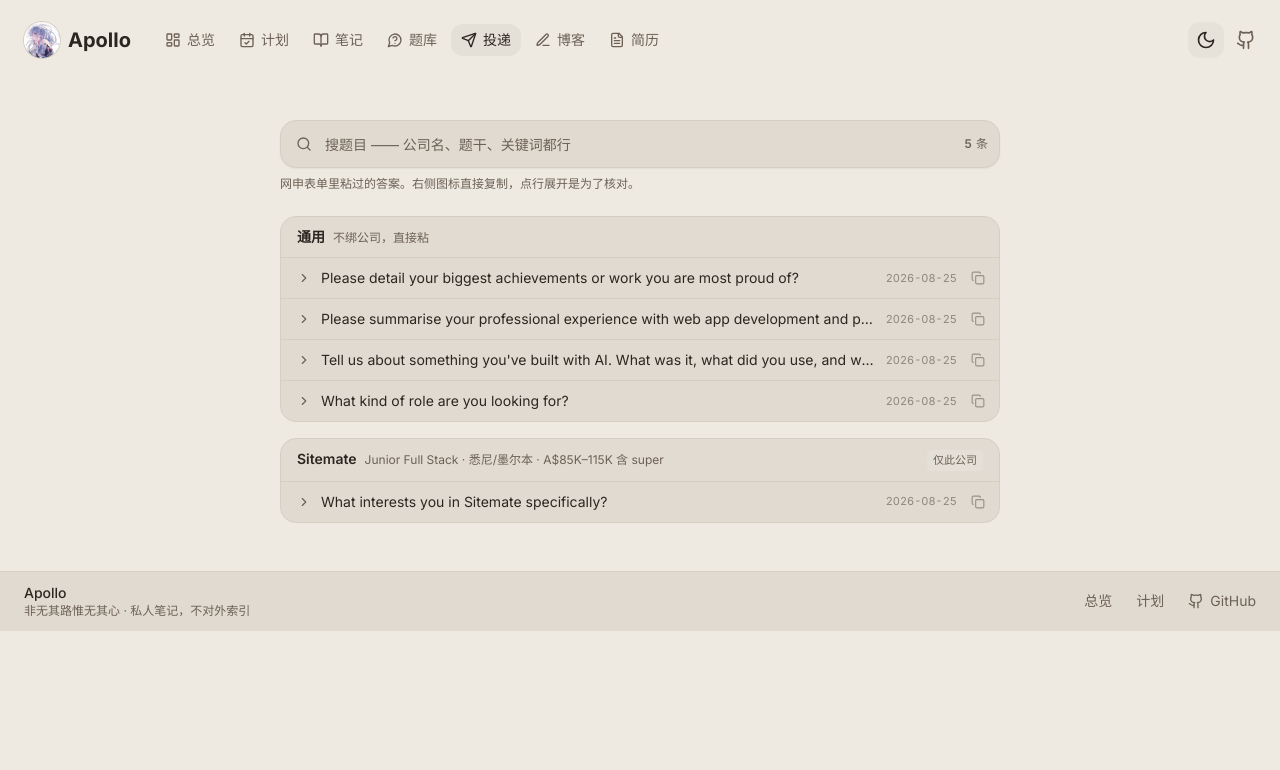
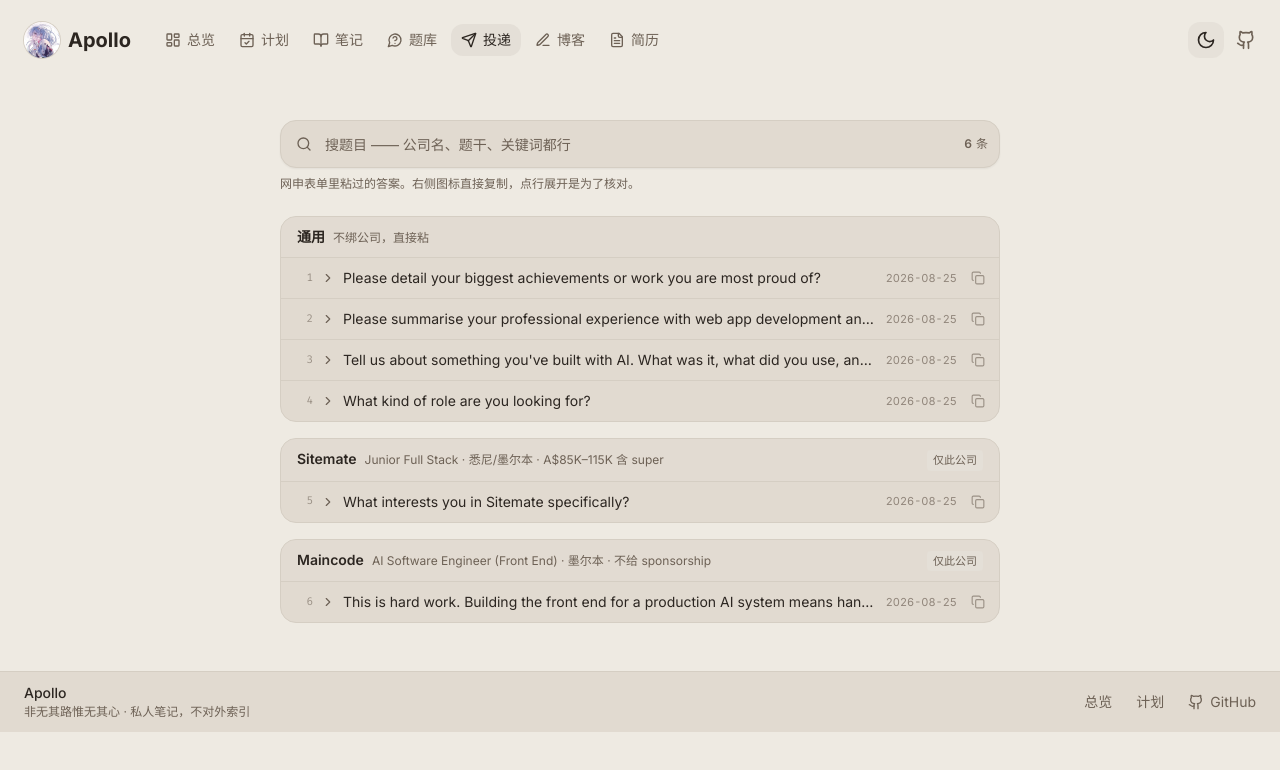
Before and after one commit to Fzgt/apollo, a React (Vite) app: page /apply in a window 1280 px wide. Shown: the top 770 px of the page. Built offline with nearby package versions, Linux system fonts and the light colour scheme.

Commit message:
feat: 投递库加固定题号，收 Maincode 最难问题一题

```diff
--- a/src/components/applications/ApplicationRow.tsx
+++ b/src/components/applications/ApplicationRow.tsx
@@ -7,6 +7,8 @@ import { cn } from '@/lib/utils';
 
 interface ApplicationRowProps {
   answer: ApplicationAnswer;
+  /** 库里的固定题号，跟他口头说「第几题」用的是同一个数 */
+  number: number;
   isOpen: boolean;
   onToggle: () => void;
   /** 搜索命中的字符下标，用于高亮 */
@@ -37,7 +39,7 @@ function Highlighted({ text, indices }: { text: string; indices?: number[] }) {
  * 一屏能扫过的条数比每条的信息量重要，所以题干只占一行、多了截断。
  * 复制按钮不必展开就能按——展开是为了核对，不是复制的前提。
  */
-export function ApplicationRow({ answer, isOpen, onToggle, hits }: ApplicationRowProps) {
+export function ApplicationRow({ answer, number, isOpen, onToggle, hits }: ApplicationRowProps) {
   const [copied, setCopied] = useState(false);
 
   useEffect(() => {
@@ -77,7 +79,7 @@ export function ApplicationRow({ answer, isOpen, onToggle, hits }: ApplicationRo
             scale: { duration: 0.12 },
           }}
           className={cn(
-            'relative flex min-w-0 flex-1 items-center gap-2.5 overflow-hidden py-2 pl-4 pr-2 text-left outline-none',
+            'relative flex min-w-0 flex-1 items-center gap-2 overflow-hidden py-2 pl-3 pr-2 text-left outline-none',
             'transition-[border-color,box-shadow] duration-200',
             'hover:z-10 hover:shadow-[0_8px_24px_-22px_hsl(var(--foreground))]',
             'focus-visible:z-10 focus-visible:ring-2 focus-visible:ring-inset focus-visible:ring-ring'
@@ -92,6 +94,10 @@ export function ApplicationRow({ answer, isOpen, onToggle, hits }: ApplicationRo
             )}
           />
           <span className="pointer-events-none absolute inset-0 bg-gradient-to-r from-primary/[0.055] to-transparent opacity-0 transition-opacity duration-300 group-hover:opacity-100" />
+
+          <span className="relative w-5 shrink-0 text-right font-mono text-[11px] tabular-nums text-muted-foreground/60">
+            {number}
+          </span>
 
           <ChevronRight
             className={cn(
--- a/src/content/applications/index.ts
+++ b/src/content/applications/index.ts
@@ -7,11 +7,12 @@
 
 import type { ApplicationAnswer, ApplicationGroup } from './types';
 import { general } from './general';
+import { maincode } from './maincode';
 import { sitemate } from './sitemate';
 
 export type { ApplicationAnswer, ApplicationGroup } from './types';
 
-export const applicationGroups: ApplicationGroup[] = [general, sitemate];
+export const applicationGroups: ApplicationGroup[] = [general, sitemate, maincode];
 
 export interface FlatAnswer {
   group: ApplicationGroup;
@@ -23,3 +24,11 @@ export const allAnswers: FlatAnswer[] = applicationGroups.flatMap((group) =>
 );
 
 export const answerCount = allAnswers.length;
+
+/**
+ * 题号。按库里的固定顺序编，一题一个号——搜索会按得分重排，号不跟着变，
+ * 这样「第 3 题」在任何视图下都指同一条。往数组末尾加题不会打乱已有的号。
+ */
+export const answerNumbers = new Map<string, number>(
+  allAnswers.map(({ answer }, index) => [answer.id, index + 1])
+);
--- /dev/null
+++ b/src/content/applications/maincode.ts
@@ -0,0 +1,37 @@
+import type { ApplicationGroup } from './types';
+
+/**
+ * Maincode（墨尔本 · AI Software Engineer, Front End）。
+ * 事实来源是 Argus 里那份 JD（job 5700，2026-08-24 抓）：他们在从零训练 Matilda，
+ * 这个岗位在产品交付层——streaming UX、cancellation、retries、会话状态、生产环境调试。
+ * JD 明写不给 visa sponsorship，且要求在墨尔本 in person。
+ */
+export const maincode: ApplicationGroup = {
+  id: 'maincode',
+  title: 'Maincode',
+  subtitle: 'AI Software Engineer (Front End) · 墨尔本 · 不给 sponsorship',
+  companySpecific: true,
+  answers: [
+    {
+      id: 'hardest-problem',
+      q: 'This is hard work. Building the front end for a production AI system means handling real users, real failures, and performance issues that only appear at scale. Tell us about the hardest engineering problem you have taken on recently. Then tell us why you want to build this kind of system at Maincode.',
+      keywords: [
+        '最难的问题', 'hardest problem', 'hardest engineering problem', 'why us', 'why this company',
+        'Beyz', '四态机', 'state machine', 'streaming', 'Deepgram', '虚拟列表', 'haokan-kit', 'Matilda',
+      ],
+      used: '2026-08-25',
+      note: '两问一答，别只答前半。第三段那个「丢比排队对」的取舍是这题真正的分数——JD 明说要 think clearly about product tradeoffs and failure modes，能把代价说出口的人不多。百度那段是第二例证，只留形状（越用越坏 + 量出来的数 + 被别人拿去用），别展开成第二篇论文。最后一段接的是 JD 自己的话：他们整条栈自己建，不外包。',
+      a: `The hardest problem I've taken on recently was the real-time layer of the interview copilot at Beyz. Tab and system audio is captured in the browser, streamed over a WebSocket to a live recogniser, and GPT-4o answers stream back token by token — while the user is still talking.
+
+Streaming the tokens was the easy half. The hard half is that a live model surface never gets a quiet moment in which to reconcile its state. Two things arrive out of order and neither waits for you. Speech comes in as interim results that the recogniser keeps rewriting until it marks a segment final, so what's on screen has to be confirmed text plus the current provisional segment — any implementation that appends interim results accumulates duplicates and flickers. And generation triggers collide: an utterance-end event can fire while the previous answer is still generating, and the user can also ask for an answer manually at any moment. Handled naively, both start a generation and two answers cross-update in the same pane, which is worse than showing nothing, because the user can't tell which sentence belongs to which question.
+
+I modelled the lifecycle as an explicit four-state machine — Ready, Listening, Generating, Done — where a submission arriving during Generating is dropped rather than queued. That's a real tradeoff and I'd defend it: dropping loses the question someone interjected mid-answer, but queueing produces an answer to a question that stopped mattering thirty seconds ago, and in an interview stale is worse than missing. None of this was visible locally. It only appeared with real speech, real network timing and real interruption, so most of the work was reproducing production conditions rather than reasoning about the happy path.
+
+The work I'm proudest of has the same shape. At Baidu I built the virtualised feed for the Xiaodu App, on a surface serving 5M+ page views a day, where nothing triggered the failure — it accumulated. The longer someone scrolled, the more live DOM nodes the page carried and the lower the frame rate went, so the experience degraded in proportion to how engaged the user was. I wrote a custom useVirtualList hook that keeps the number of mounted rows constant however long the list grows, windowed entirely off IntersectionObserver with two sentinel elements and no scroll listener, so recycling never costs main-thread work per frame. Live DOM nodes stay near 100 at any scroll depth and scrolling went from around 30 FPS to a stable 60 — measured under load, not asserted. The hook was later pulled into haokan-kit, the shared internal toolkit for Baidu's video products, and became the standard way teams on that line render a long feed.
+
+Both problems are the same class: the system looks fine on the first screen and degrades under exactly the conditions that mean it's being used.
+
+That's why this role. The front end is where Matilda stops being a model and becomes something a person can trust — streaming, cancellation, retries, conversation state, and what the interface does when a request dies halfway through. Those failure modes only get interesting once the traffic is real, and they're where my best work has gone. What decides it for me is that Maincode builds the whole stack instead of renting it. I want to be close enough to the core system to understand why the product behaves the way it does, rather than wrapping an API somebody else operates — and a model that keeps changing underneath a user experience that has to stay stable is a genuinely hard front-end constraint, not a maintenance chore.`,
+    },
+  ],
+};
--- a/src/pages/ApplicationsPage.tsx
+++ b/src/pages/ApplicationsPage.tsx
@@ -3,7 +3,12 @@ import { motion } from 'framer-motion';
 import { ChevronsDownUp, Search, SearchX, X } from 'lucide-react';
 import { ApplicationRow } from '@/components/applications/ApplicationRow';
 import { SiteFooter } from '@/components/layout/SiteFooter';
-import { answerCount, applicationGroups, type ApplicationAnswer } from '@/content/applications';
+import {
+  answerCount,
+  answerNumbers,
+  applicationGroups,
+  type ApplicationAnswer,
+} from '@/content/applications';
 import { fuzzyMatch } from '@/lib/fuzzy';
 import { cn } from '@/lib/utils';
 
@@ -166,6 +171,7 @@ export default function ApplicationsPage() {
                   <ApplicationRow
                     key={row.answer.id}
                     answer={row.answer}
+                    number={answerNumbers.get(row.answer.id) ?? 0}
                     isOpen={openIds.has(row.answer.id)}
                     onToggle={() => toggle(row.answer.id)}
                     hits={row.hits}
```
